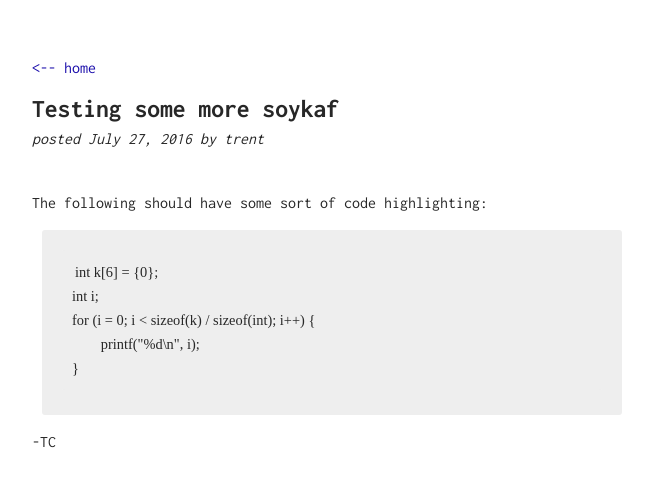
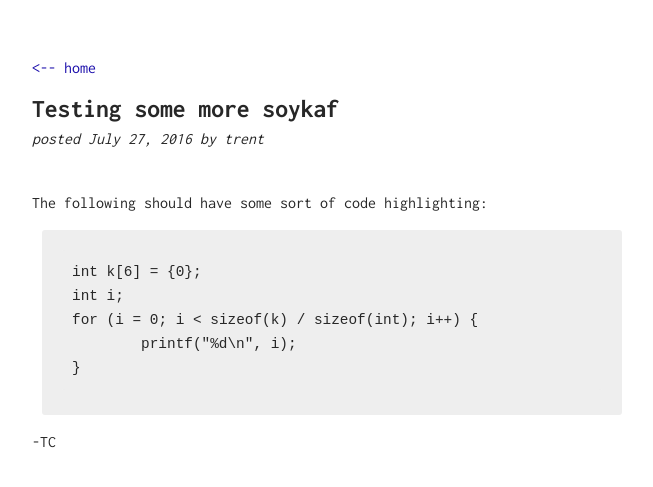
Before and after one commit to blackdoor/blog, a Jekyll site: the page built from _posts/2016-7-27-testing.md, in a window 1280 px wide. Shown: the top 487 px of the page, without its empty margins (308-961 px from the left). Built offline with Jekyll 4.4.1, drawn with Linux system fonts in a browser that asks for light colours.

Commit message:
Added Courier for blocks, and fixed spacing issue for first character of block code

```diff
--- a/_sass/_config.scss
+++ b/_sass/_config.scss
@@ -14,10 +14,10 @@ $color-hire-shadow: rgba(0, 0, 0, 0.2);
 $font-url: "https://fonts.googleapis.com/css?family=Ubuntu+Mono:400,700,400italic";
 $font-family: "'Ubuntu Mono', ";
 
-$font-url: "../assets/fonts/terminus.ttf";
-$font-family: "'Terminus', ";
-$font-url: "../assets/fonts/terminus_bold.ttf";
-$font-family: "'Terminus Bold', ";
+$font-url: "terminus.ttf";
+$font-family: "Terminus";
+$font-url: "terminus_bold.ttf";
+$font-family: "Terminus";
 
 // BREAKPOINTS
 $br: 600px;
--- a/assets/css/main.scss
+++ b/assets/css/main.scss
@@ -162,20 +162,21 @@ ul {
         }
         code {
             padding: 3px;
-			font-family: 'Terminus', ;
+			font-family: "Courier New", Courier, monospace;
             font-size: 0.9em;
             border-radius: 3px;
             background: $color-grey;
         }
         .highlight {
             margin: 10px;
-			font-family: 'Terminus', ;
+			font-family: "Courier New", Courier, monospace;
             margin-bottom: 15px;
             padding: 10px;
             line-height: 1.5;
             border-radius: 3px;
             background: $color-grey;
             code {
+                padding:0px;
                 background: none;
             }
         }
```
